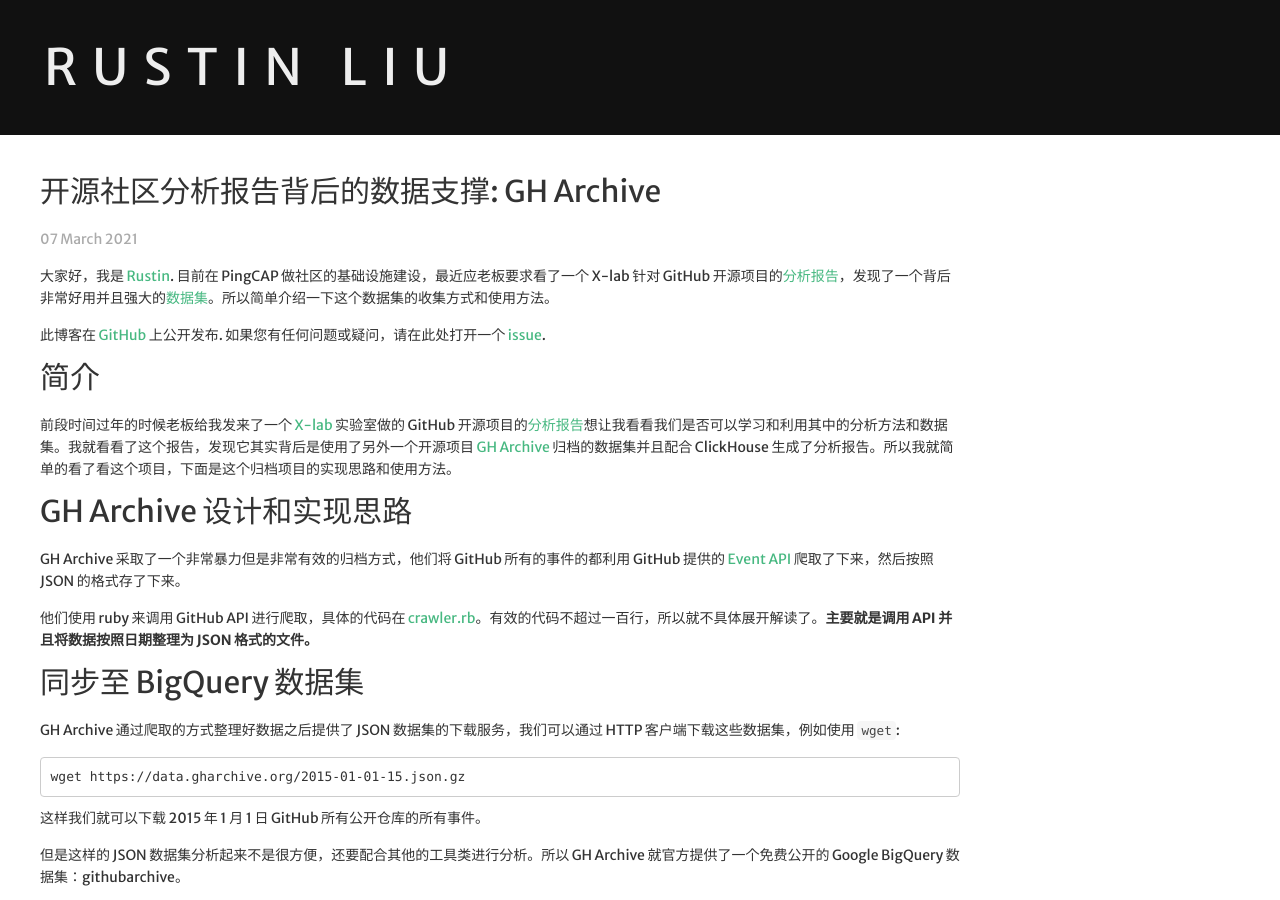
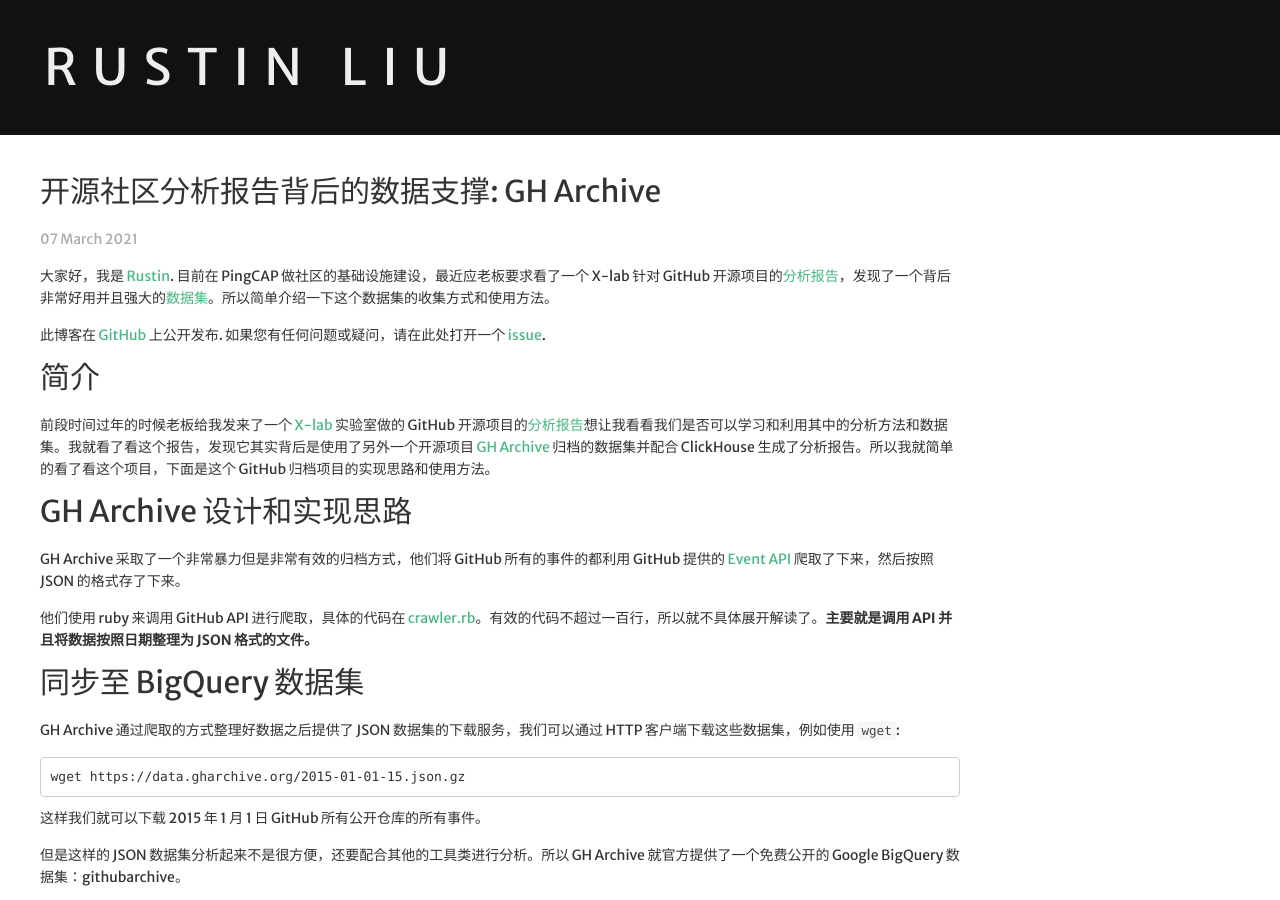
Before and after one commit to hi-rustin/hi-rustin.rs, a Jekyll site: the page built from _posts/2021-03-07-开源社区分析报告背后的数据支撑: GH Archive.md, in a window 1280 px wide and 900 px high. Built offline with Jekyll 4.4.1, drawn with Linux system fonts in a browser that asks for light colours; nearby versions of some CDN libraries; comment, search, counter and statistics services are not loaded; some of the changed text lies outside the part shown.

Commit message:
post: 2021-03-07-开源社区分析报告背后的数据支撑: GH Archive.md

```diff
--- a/_posts/2021-03-07-开源社区分析报告背后的数据支撑: GH Archive.md
+++ b/_posts/2021-03-07-开源社区分析报告背后的数据支撑: GH Archive.md
@@ -18,7 +18,7 @@ tags:
 
 ## 简介
 
-前段时间过年的时候老板给我发来了一个 [X-lab](http://www.x-lab.info/) 实验室做的 GitHub 开源项目的[分析报告](http://www.x-lab.info/github-analysis-report/#/report)想让我看看我们是否可以学习和利用其中的分析方法和数据集。我就看看了这个报告，发现它其实背后是使用了另外一个开源项目 [GH Archive](https://github.com/igrigorik/gharchive.org) 归档的数据集并且配合 ClickHouse 生成了分析报告。所以我就简单的看了看这个项目，下面是这个归档项目的实现思路和使用方法。
+前段时间过年的时候老板给我发来了一个 [X-lab](http://www.x-lab.info/) 实验室做的 GitHub 开源项目的[分析报告](http://www.x-lab.info/github-analysis-report/#/report)想让我看看我们是否可以学习和利用其中的分析方法和数据集。我就看了看这个报告，发现它其实背后是使用了另外一个开源项目 [GH Archive](https://github.com/igrigorik/gharchive.org) 归档的数据集并配合 ClickHouse 生成了分析报告。所以我就简单的看了看这个项目，下面是这个 GitHub 归档项目的实现思路和使用方法。
 
 ## GH Archive 设计和实现思路
 
```
Also changed, not shown: other parts of _posts/2021-03-07-开源社区分析报告背后的数据支撑: GH Archive.md (+1 -1 lines).
